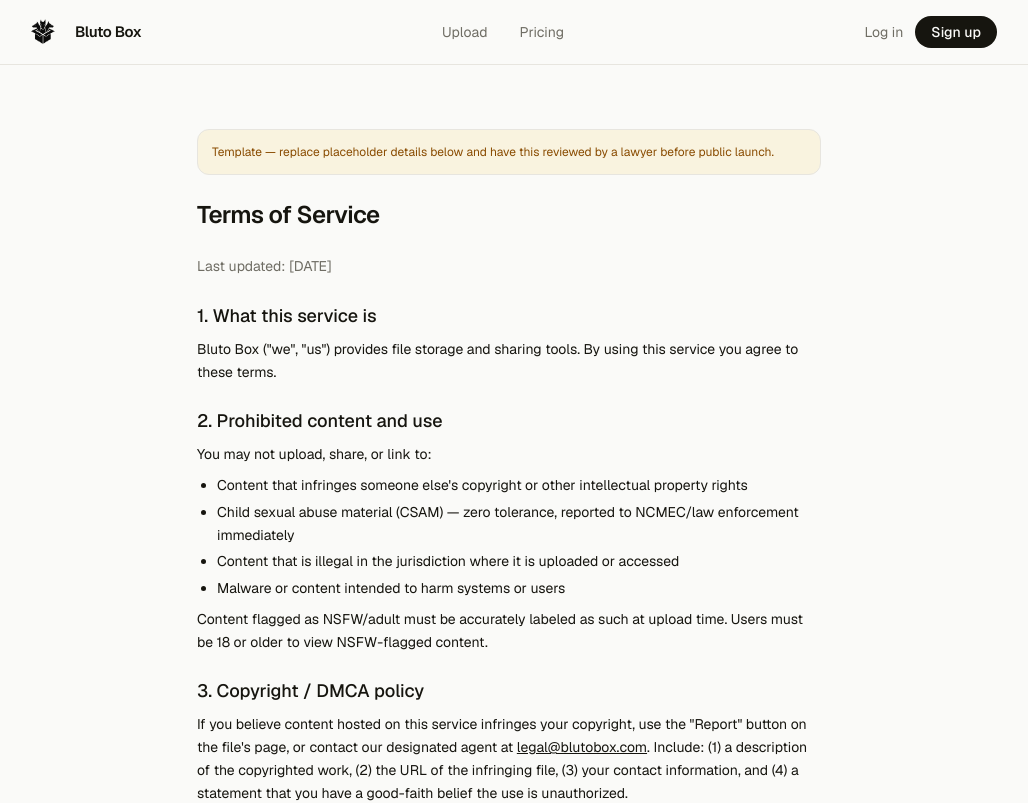
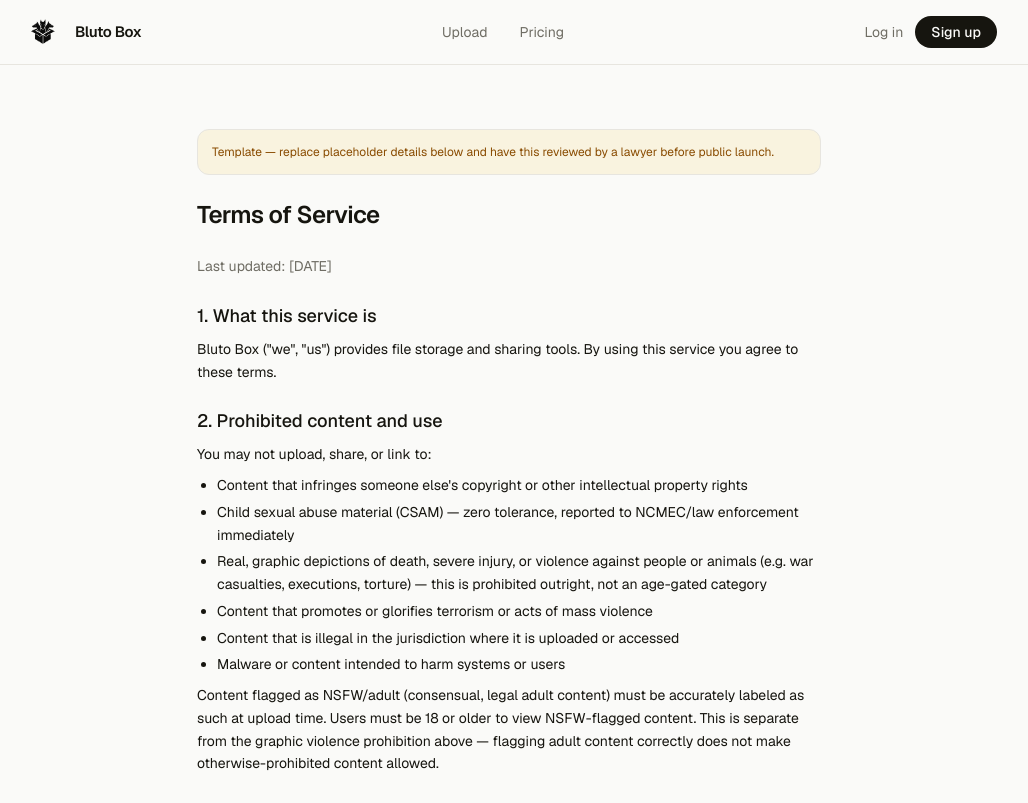
Before and after one commit to azrxc/blutobox, a Next.js app: page /terms in a window 1280 px wide. Shown: the top 803 px of the page, without its empty margins (131-1159 px from the left). Built offline with nearby package versions, Linux system fonts and the light colour scheme; no server answers.

Commit message:
Explicitly prohibit real graphic violence/death content and terrorism glorification in ToS, as a separate outright-banned category from NSFW/adult content (which stays age-gated, not banned)

```diff
--- a/src/app/terms/page.tsx
+++ b/src/app/terms/page.tsx
@@ -22,12 +22,19 @@
         <ul className="list-disc space-y-1 pl-5">
           <li>Content that infringes someone else&apos;s copyright or other intellectual property rights</li>
           <li>Child sexual abuse material (CSAM) — zero tolerance, reported to NCMEC/law enforcement immediately</li>
+          <li>
+            Real, graphic depictions of death, severe injury, or violence against people or animals (e.g. war
+            casualties, executions, torture) — this is prohibited outright, not an age-gated category
+          </li>
+          <li>Content that promotes or glorifies terrorism or acts of mass violence</li>
           <li>Content that is illegal in the jurisdiction where it is uploaded or accessed</li>
           <li>Malware or content intended to harm systems or users</li>
         </ul>
         <p>
-          Content flagged as NSFW/adult must be accurately labeled as such at upload time.
-          Users must be 18 or older to view NSFW-flagged content.
+          Content flagged as NSFW/adult (consensual, legal adult content) must be accurately labeled as such at
+          upload time. Users must be 18 or older to view NSFW-flagged content. This is separate from the graphic
+          violence prohibition above — flagging adult content correctly does not make otherwise-prohibited content
+          allowed.
         </p>
       </section>
 
```
